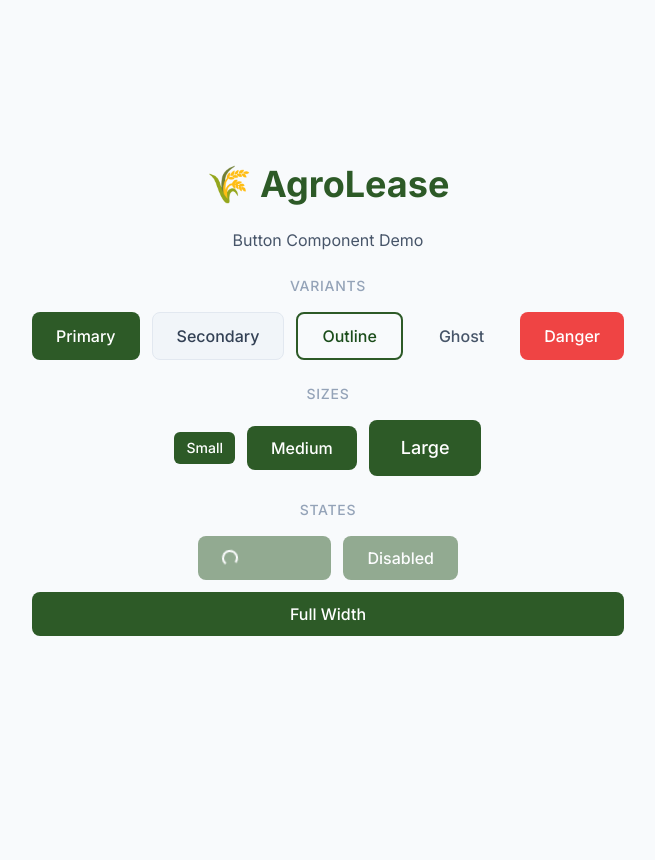
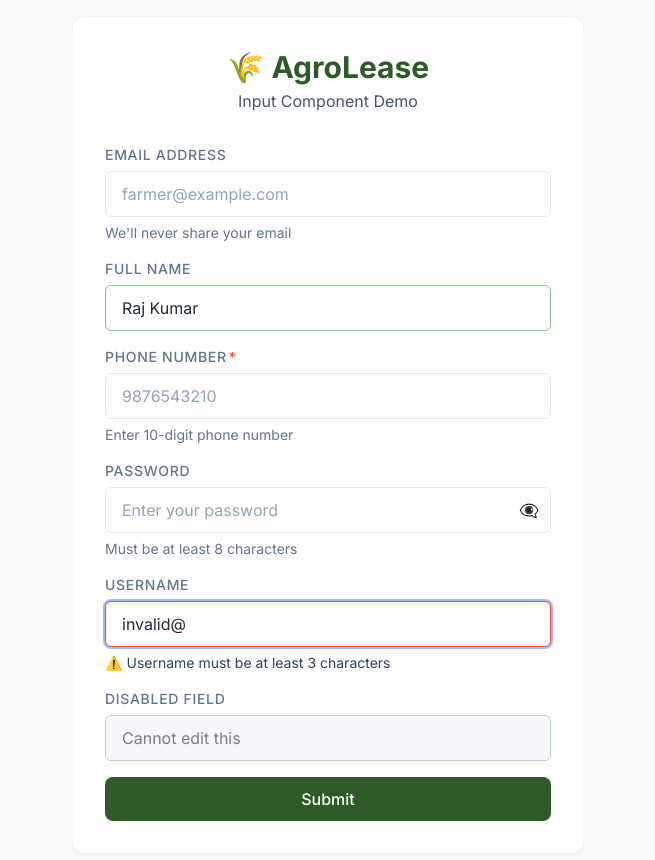
Before and after one commit to shreyashtalele/agrolease-frontend, a React (Vite) app: page / in a window 1280 px wide. Shown: the top 860 px of the page, without its empty margins (312-967 px from the left). Before the commit the page ends 800 px from the top, so only its background shows below. Built offline with nearby package versions, Linux system fonts and the light colour scheme.

Commit message:
feat: add Input component with labels, validation, and password toggle

```diff
--- a/src/App.tsx
+++ b/src/App.tsx
@@ -1,45 +1,56 @@
 import { Button } from "@/components/common/Button";
+import { Input } from "@/components/common/Input";
 
 function App() {
   return (
-    <div className="min-h-screen flex items-center justify-center bg-neutral-50">
-      <div className="text-center space-y-6 max-w-2xl mx-auto p-4">
-        <h1 className="text-4xl font-bold text-primary-500">🌾 AgroLease</h1>
-        <p className="text-neutral-600">Button Component Demo</p>
-
-        <div className="space-y-4">
-          <h3 className="text-sm font-medium uppercase tracking-wider text-neutral-400">
-            Variants
-          </h3>
-          <div className="flex flex-wrap gap-3 justify-center">
-            <Button>Primary</Button>
-            <Button variant="secondary">Secondary</Button>
-            <Button variant="outline">Outline</Button>
-            <Button variant="ghost">Ghost</Button>
-            <Button variant="danger">Danger</Button>
-          </div>
+    <div className="min-h-screen flex items-center justify-center bg-neutral-50 p-4">
+      <div className="max-w-lg w-full space-y-8 bg-white rounded-xl p-6 md:p-8 shadow-sm border border-neutral-100">
+        <div className="text-center">
+          <h1 className="text-3xl font-bold text-primary-500">🌾 AgroLease</h1>
+          <p className="text-neutral-600 mt-1">Input Component Demo</p>
         </div>
 
         <div className="space-y-4">
-          <h3 className="text-sm font-medium uppercase tracking-wider text-neutral-400">
-            Sizes
-          </h3>
-          <div className="flex flex-wrap gap-3 justify-center items-center">
-            <Button size="sm">Small</Button>
-            <Button size="md">Medium</Button>
-            <Button size="lg">Large</Button>
-          </div>
-        </div>
+          {/* Basic Input */}
+          <Input
+            label="Email Address"
+            type="email"
+            placeholder="farmer@example.com"
+            helper="We'll never share your email"
+          />
 
-        <div className="space-y-4">
-          <h3 className="text-sm font-medium uppercase tracking-wider text-neutral-400">
-            States
-          </h3>
-          <div className="flex flex-wrap gap-3 justify-center">
-            <Button loading>Loading</Button>
-            <Button disabled>Disabled</Button>
-            <Button fullWidth>Full Width</Button>
-          </div>
+          {/* Input with Value */}
+          <Input label="Full Name" placeholder="Raj Kumar" value="Raj Kumar" />
+
+          {/* Required Input */}
+          <Input
+            label="Phone Number"
+            type="tel"
+            placeholder="9876543210"
+            required
+            helper="Enter 10-digit phone number"
+          />
+
+          {/* Password Input */}
+          <Input
+            label="Password"
+            type="password"
+            placeholder="Enter your password"
+            helper="Must be at least 8 characters"
+          />
+
+          {/* Error State */}
+          <Input
+            label="Username"
+            placeholder="Enter username"
+            value="invalid@"
+            error="Username must be at least 3 characters"
+          />
+
+          {/* Disabled Input */}
+          <Input label="Disabled Field" value="Cannot edit this" disabled />
+
+          <Button fullWidth>Submit</Button>
         </div>
       </div>
     </div>
--- a/src/components/common/Input/Input.tsx
+++ b/src/components/common/Input/Input.tsx
@@ -0,0 +1,114 @@
+import React, { useState } from "react";
+
+interface InputProps extends React.InputHTMLAttributes<HTMLInputElement> {
+  label?: string;
+  error?: string;
+  helper?: string;
+  required?: boolean;
+}
+
+export const Input: React.FC<InputProps> = ({
+  label,
+  error,
+  helper,
+  type = "text",
+  required = false,
+  disabled = false,
+  className = "",
+  onChange,
+  onBlur,
+  value,
+  placeholder,
+  id,
+  name,
+  ...props
+}) => {
+  const [showPassword, setShowPassword] = useState(false);
+  const isPassword = type === "password";
+
+  const inputId =
+    id || name || `input-${Math.random().toString(36).substr(2, 9)}`;
+  const errorId = `${inputId}-error`;
+  const helperId = `${inputId}-helper`;
+
+  const inputClasses = `
+    w-full px-4 py-2.5
+    border rounded-md
+    bg-white text-neutral-800
+    placeholder:text-neutral-400
+    transition-all duration-200
+    focus:outline-none
+    disabled:bg-neutral-100 disabled:cursor-not-allowed disabled:opacity-60
+    ${error ? "border-error-500 ring-2 ring-error-100" : "border-neutral-200 focus:border-primary-500 focus:ring-2 focus:ring-primary-100"}
+    ${!error && value ? "border-primary-300 bg-neutral-50" : ""}
+    ${className}
+  `
+    .replace(/\s+/g, " ")
+    .trim();
+
+  const inputType = isPassword && showPassword ? "text" : type;
+
+  return (
+    <div className="w-full space-y-1.5">
+      {label && (
+        <label
+          htmlFor={inputId}
+          className="block text-sm font-medium uppercase tracking-wider text-neutral-500"
+        >
+          {label}
+          {required && <span className="text-error-500 ml-0.5">*</span>}
+        </label>
+      )}
+
+      <div className="relative">
+        <input
+          id={inputId}
+          name={name}
+          type={inputType}
+          className={inputClasses}
+          placeholder={placeholder}
+          value={value}
+          onChange={onChange}
+          onBlur={onBlur}
+          disabled={disabled}
+          required={required}
+          aria-required={required}
+          aria-invalid={!!error}
+          aria-describedby={
+            [error && errorId, helper && helperId].filter(Boolean).join(" ") ||
+            undefined
+          }
+          {...props}
+        />
+
+        {isPassword && (
+          <button
+            type="button"
+            className="absolute right-3 top-1/2 -translate-y-1/2 text-neutral-400 hover:text-neutral-600 transition-colors"
+            onClick={() => setShowPassword(!showPassword)}
+            tabIndex={-1}
+            aria-label={showPassword ? "Hide password" : "Show password"}
+          >
+            {showPassword ? "👁️" : "👁️‍🗨️"}
+          </button>
+        )}
+      </div>
+
+      {error && (
+        <p
+          id={errorId}
+          className="text-sm text-error-600 flex items-center gap-1"
+        >
+          <span aria-hidden="true">⚠️</span>
+          {error}
+        </p>
+      )}
+
+      {helper && !error && (
+        <p id={helperId} className="text-sm text-neutral-500">
+          {helper}
+        </p>
+      )}
+    </div>
+  );
+};
--- a/src/components/common/Input/index.ts
+++ b/src/components/common/Input/index.ts
@@ -0,0 +1 @@
+export { Input } from "./Input";
```
